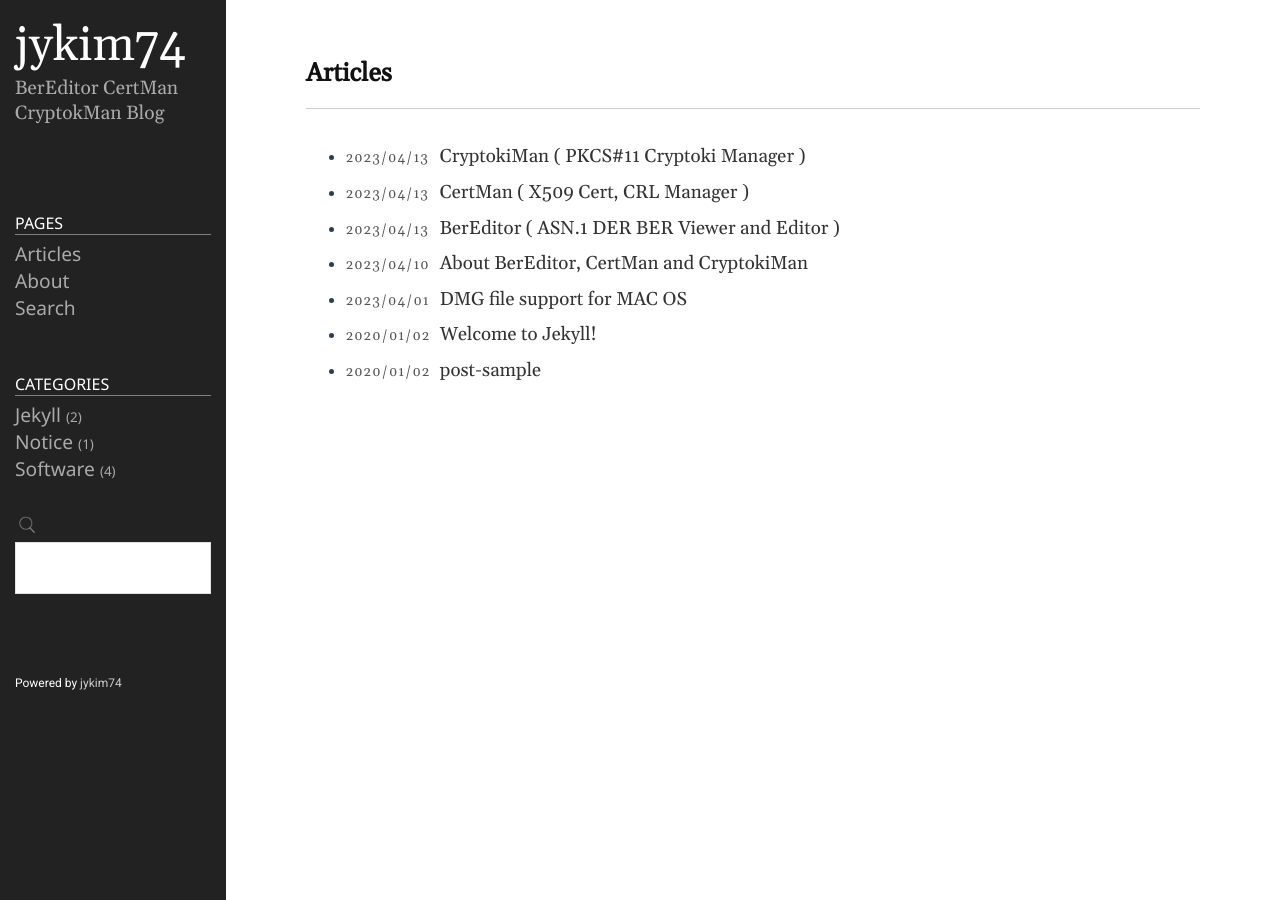
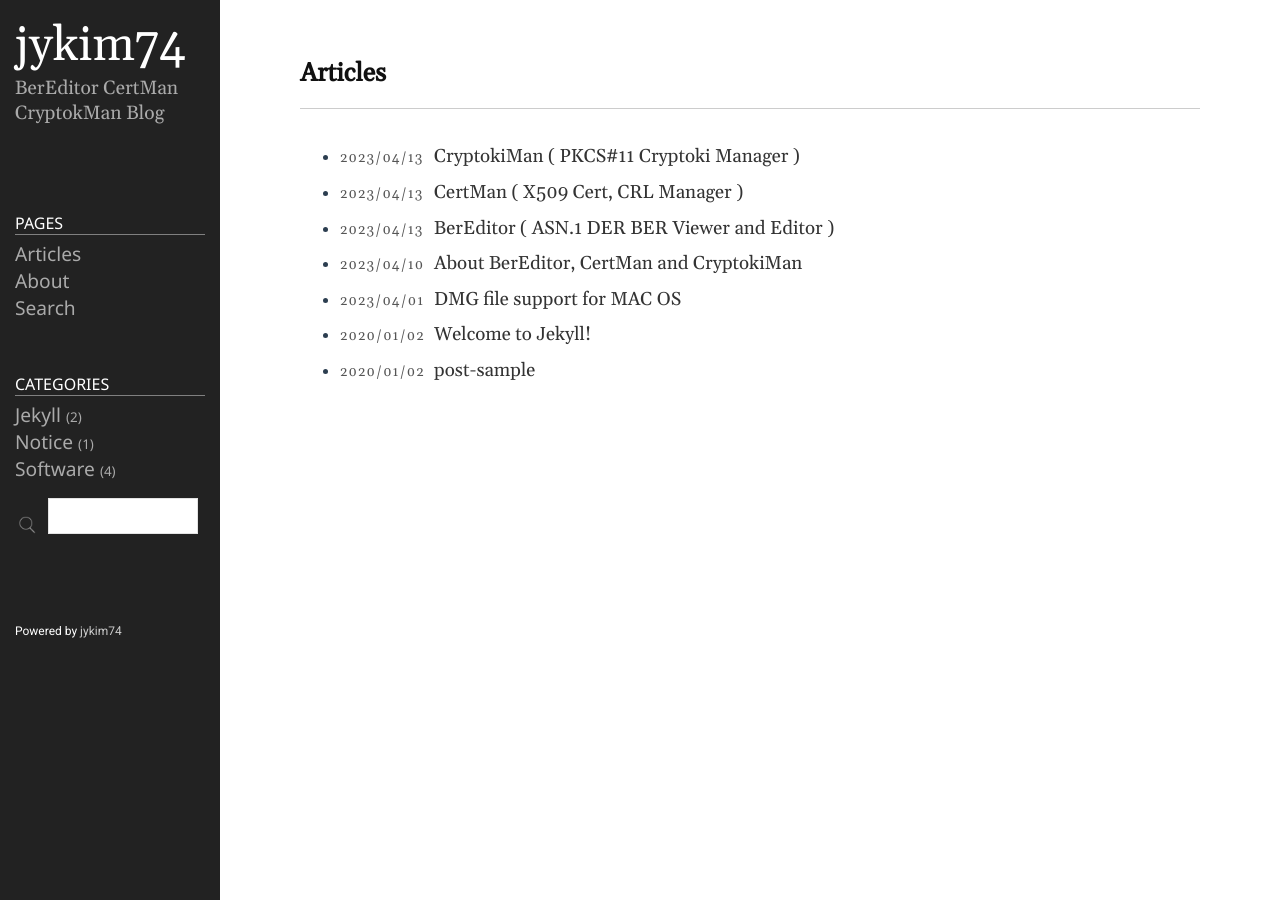
Before and after one commit to jykim74/jykim74.github.io, a Jekyll site: the page built from index.md, in a window 1280 px wide. Built offline with Jekyll 4.4.1, drawn with Linux system fonts in a browser that asks for light colours; nearby versions of some CDN libraries.

Commit message:
Update tipuesearch.css

```diff
--- a/assets/tipuesearch/css/tipuesearch.css
+++ b/assets/tipuesearch/css/tipuesearch.css
@@ -38,7 +38,8 @@
 #tipue_search_input
 {
      color: #333;
-     max-width: 210px;
+     max-width: 150px;
+	max-height: 20px;
 	padding: 17px;
 	border: 1px solid #e3e3e3;
 	border-radius: 0;
```
